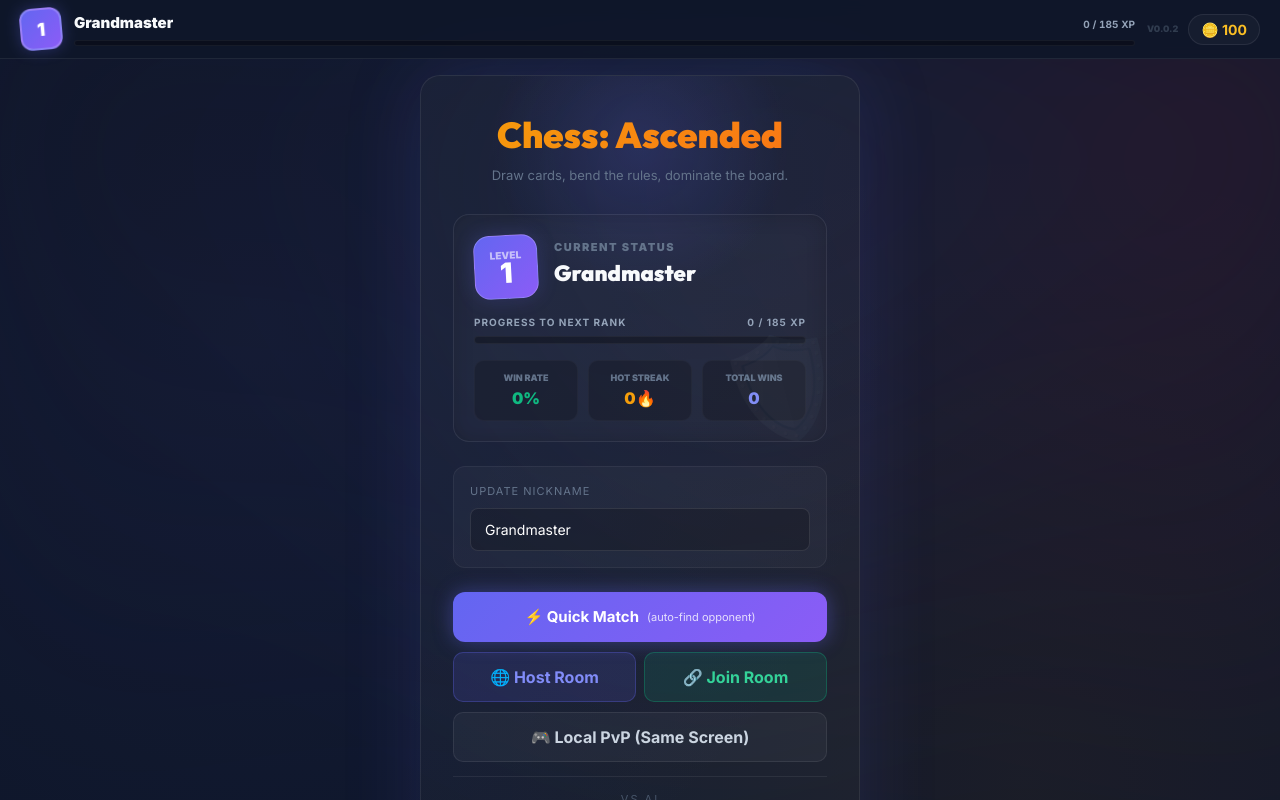
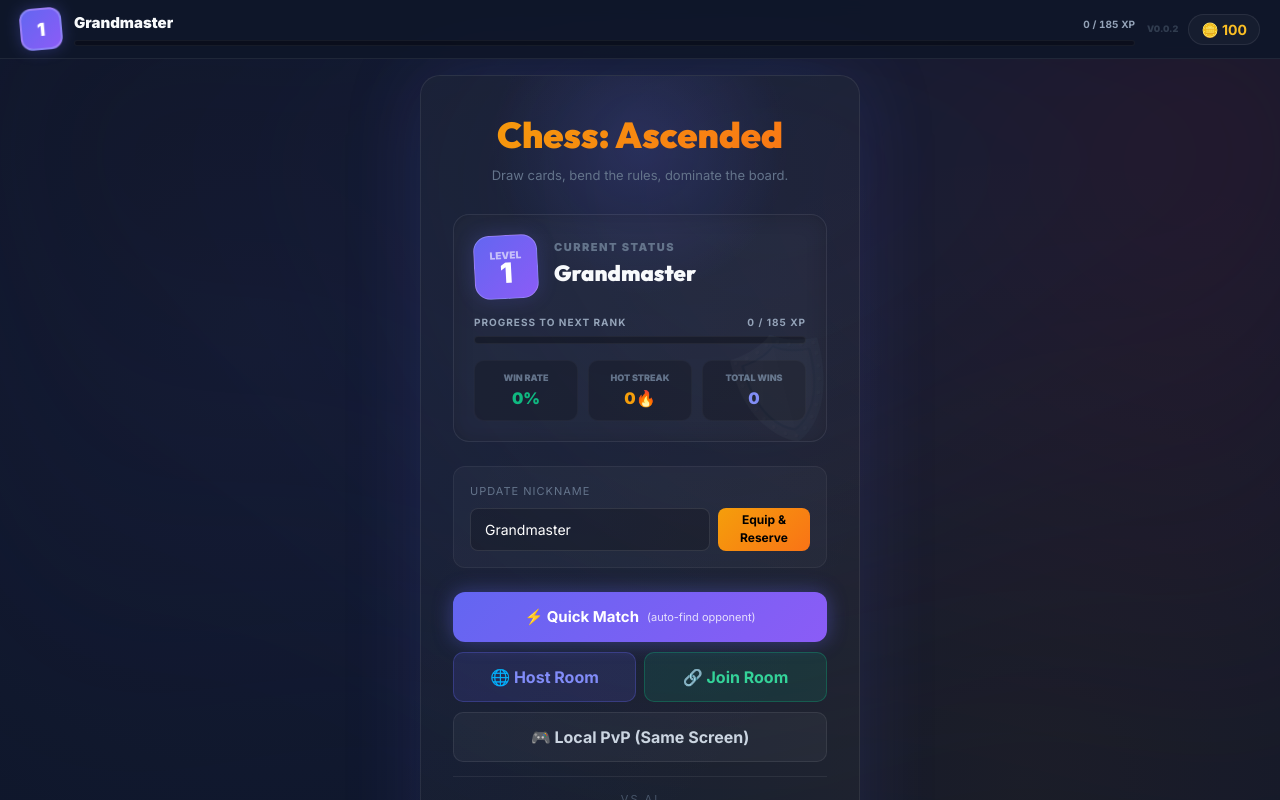
Before and after one commit to iamhimhehe2-cyber/iamhimhehe2-cyber.github.io, a React (Vite) app: page / in a window 1280 px wide. Shown: the top 800 px of the page. Built offline with nearby package versions, Linux system fonts and the light colour scheme.

Commit message:
Implement global username reservation and Equip Name system

```diff
--- a/src/App.jsx
+++ b/src/App.jsx
@@ -12,7 +12,7 @@ import Environment from './components/Environment';
 import Quests from './components/Quests';
 import { createInitialState, executeMove, drawCard } from './chess-engine/engine';
 import { getAIMove } from './chess-engine/ai';
-import { loadProfile, saveProfile, awardXP, XP_REWARDS, setUsername, getTitle, getTitleColor, getWinRate, getXPForLevel, getXPForNextLevel, updateQuestProgress } from './store/profile';
+import { loadProfile, saveProfile, awardXP, XP_REWARDS, setUsername, getTitle, getTitleColor, getWinRate, getXPForLevel, getXPForNextLevel, updateQuestProgress, addReservedName } from './store/profile';
 
 // ── Quick Match slot helpers ──────────────────────────────────────────────────
 const QM_TOTAL = 10; // Low amount to ensure players actually match
@@ -37,12 +37,23 @@ export default function App() {
   const [quickMatchMsg, setQuickMatchMsg] = useState('');
   const [networkErrorMsg, setNetworkErrorMsg] = useState('');
   const [opponentProfile, setOpponentProfile] = useState(null);
+  const [isReserving, setIsReserving] = useState(false);
   const mqttClientRef = useRef(null);
   const publishTopicRef = useRef('');
 
   // Force update document title for verification
   useEffect(() => {
     document.title = `Chess: Ascended V0.0.2 | ${getTitle(profile)}`;
+
+    // Announce reserved name on start to refresh registry
+    if (profile.nameGold && profile.reservedName) {
+      const client = mqtt.connect(BROKER_URL);
+      client.on('connect', () => {
+        client.publish(`chess-ascended/registry/${profile.reservedName.toLowerCase()}`,
+          JSON.stringify({ uid: profile.uid }), { retain: true });
+        setTimeout(() => client.end(), 2000);
+      });
+    }
   }, [profile]);
 
   // Award XP when the game ends
@@ -153,6 +164,18 @@ export default function App() {
         const data = JSON.parse(message.toString());
         if (data?.type === 'IDENTITY') {
           setOpponentProfile(data.profile);
+
+          // Learn reserved name if opponent has it
+          if (data.profile.nameGold) {
+            let updated = addReservedName(profile, data.profile.username);
+            // Handle conflict
+            if (data.profile.username.toLowerCase() === profile.username.toLowerCase() && !profile.nameGold) {
+              updated = setUsername(updated, `Guest_${Math.floor(Math.random()*9000)+1000}`);
+              setNetworkErrorMsg(`Name "${data.profile.username}" is reserved by its owner!`);
+            }
+            setProfile(updated);
+          }
+
           setConnectionStatus('connected');
           setGameMode('online'); setPlayerColor('w');
 
@@ -160,7 +183,8 @@ export default function App() {
             type: 'IDENTITY',
             profile: {
               username: profile.username, level: profile.level, wins: profile.wins,
-              totalGames: profile.totalGames, winStreak: profile.winStreak, activeEffect: profile.activeEffect
+              totalGames: profile.totalGames, winStreak: profile.winStreak, activeEffect: profile.activeEffect,
+              nameGold: profile.nameGold
             }
           }));
           client.publish(topicHost, JSON.stringify(createInitialState()));
@@ -198,7 +222,8 @@ export default function App() {
         type: 'IDENTITY',
         profile: {
           username: profile.username, level: profile.level, wins: profile.wins,
-          totalGames: profile.totalGames, winStreak: profile.winStreak, activeEffect: profile.activeEffect
+          totalGames: profile.totalGames, winStreak: profile.winStreak, activeEffect: profile.activeEffect,
+          nameGold: profile.nameGold
         }
       }));
       setConnectionStatus('connected');
@@ -211,6 +236,14 @@ export default function App() {
         const data = JSON.parse(message.toString());
         if (data?.type === 'IDENTITY') {
           setOpponentProfile(data.profile);
+          if (data.profile.nameGold) {
+            let updated = addReservedName(profile, data.profile.username);
+            if (data.profile.username.toLowerCase() === profile.username.toLowerCase() && !profile.nameGold) {
+              updated = setUsername(updated, `Guest_${Math.floor(Math.random()*9000)+1000}`);
+              setNetworkErrorMsg(`Name "${data.profile.username}" is reserved by its owner!`);
+            }
+            setProfile(updated);
+          }
         } else {
           setGameState(data);
         }
@@ -273,7 +306,8 @@ export default function App() {
               type: 'IDENTITY',
               profile: {
                 username: profile.username, level: profile.level, wins: profile.wins,
-                totalGames: profile.totalGames, winStreak: profile.winStreak, activeEffect: profile.activeEffect
+                totalGames: profile.totalGames, winStreak: profile.winStreak, activeEffect: profile.activeEffect,
+                nameGold: profile.nameGold
               }
             };
 
@@ -287,6 +321,14 @@ export default function App() {
         } else {
           if (data?.type === 'IDENTITY') {
             setOpponentProfile(data.profile);
+            if (data.profile.nameGold) {
+              let updated = addReservedName(profile, data.profile.username);
+              if (data.profile.username.toLowerCase() === profile.username.toLowerCase() && !profile.nameGold) {
+                updated = setUsername(updated, `Guest_${Math.floor(Math.random()*9000)+1000}`);
+                setNetworkErrorMsg(`Name "${data.profile.username}" is reserved by its owner!`);
+              }
+              setProfile(updated);
+            }
           } else {
             setGameState(data);
           }
@@ -329,6 +371,47 @@ export default function App() {
     navigate('/');
   };
 
+
+  const equipName = () => {
+    if (!profile.nameGold) {
+       setNetworkErrorMsg("You need the STARTER pack to officially reserve names!");
+       return;
+    }
+    if (profile.username.length < 3) {
+      setNetworkErrorMsg("Name too short!");
+      return;
+    }
+    setIsReserving(true);
+    setNetworkErrorMsg("Checking global void registry...");
+    const client = mqtt.connect(BROKER_URL);
+    const topic = `chess-ascended/registry/${profile.username.toLowerCase()}`;
+    let taken = false;
+
+    client.on('connect', () => {
+      client.subscribe(topic);
+      setTimeout(() => {
+        if (!taken) {
+          client.publish(topic, JSON.stringify({ uid: profile.uid }), { retain: true });
+          const updated = { ...profile, reservedName: profile.username };
+          setProfile(updated);
+          saveProfile(updated);
+          setNetworkErrorMsg("Success! Name officially equipped & reserved.");
+        }
+        setIsReserving(false);
+        client.end();
+      }, 2000);
+    });
+
+    client.on('message', (t, msg) => {
+      try {
+        const data = JSON.parse(msg.toString());
+        if (data.uid !== profile.uid) {
+          taken = true;
+          setNetworkErrorMsg(`Name "${profile.username}" is already owned by someone else!`);
+        }
+      } catch(e) {}
+    });
+  };
 
   const handleMove = (move) => {
     const next = executeMove(gameState, move);
@@ -518,7 +601,11 @@ export default function App() {
 
                 {/* Name Entry */}
                 <div style={{marginBottom:24, background:'rgba(255,255,255,0.03)', padding:16, borderRadius:12, border:'1px solid rgba(255,255,255,0.05)'}}>
-                  <p style={{fontSize:11, color:'#64748b', textTransform:'uppercase', letterSpacing:1, marginBottom:8}}>Update Nickname</p>
+                  <p style={{fontSize:11, color:'#64748b', textTransform:'uppercase', letterSpacing:1, marginBottom:8}}>
+                    Update Nickname
+                    {profile.reservedName === profile.username && <span style={{color:'#fbbf24', marginLeft:8}}>✅ RESERVED</span>}
+                  </p>
+                  <div style={{display:'flex', gap:8}}>
                     <input
                       type="text"
                       value={profile.username}
@@ -528,10 +615,23 @@ export default function App() {
                       }}
                       placeholder="Enter name..."
                       style={{
-                      width:'100%', background:'rgba(0,0,0,0.2)', border:'1px solid rgba(255,255,255,0.1)',
+                        flex:1, background:'rgba(0,0,0,0.2)', border:'1px solid rgba(255,255,255,0.1)',
                         padding:'10px 14px', borderRadius:8, color:'#fff', outline:'none', fontSize:14
                       }}
                     />
+                    <button
+                      onClick={equipName}
+                      disabled={isReserving || profile.reservedName === profile.username}
+                      style={{
+                        padding:'0 16px', borderRadius:8, border:'none', cursor:'pointer', fontWeight:'bold',
+                        background: profile.reservedName === profile.username ? 'rgba(16,185,129,0.2)' : 'linear-gradient(135deg,#f59e0b,#f97316)',
+                        color: profile.reservedName === profile.username ? '#34d399' : '#000',
+                        fontSize:12, opacity: isReserving ? 0.7 : 1
+                      }}
+                    >
+                      {isReserving ? '...' : profile.reservedName === profile.username ? 'Equipped' : 'Equip & Reserve'}
+                    </button>
+                  </div>
                 </div>
 
                 {networkErrorMsg && (
--- a/src/components/Dashboard.jsx
+++ b/src/components/Dashboard.jsx
@@ -35,7 +35,9 @@ export default function Dashboard({ color, state, onDrawCard, isPlayer, playerIn
       <div className="flex justify-between items-start mb-6">
         <div className="flex-1 min-w-0">
           <h2 style={{ fontFamily: 'Outfit, sans-serif' }} className={`text-2xl font-black truncate tracking-tight ${color === 'w' ? 'text-slate-50' : 'text-slate-300'}`}>
-            {playerInfo?.username || (isPlayer ? (color === 'w' ? 'Grandmaster' : 'Shadow') : 'Consulting the Void...')} {isPlayer ? '👑' : ''}
+            {playerInfo?.username || (isPlayer ? (color === 'w' ? 'Grandmaster' : 'Shadow') : 'Consulting the Void...')}
+            {playerInfo?.nameGold && <span style={{fontSize:16, marginLeft:4, verticalAlign:'middle', filter:'drop-shadow(0 0 5px #fbbf24)'}}>🛡️</span>}
+            {isPlayer ? ' 👑' : ''}
           </h2>
           {title && (
             <div style={{
--- a/src/components/ProfileBar.jsx
+++ b/src/components/ProfileBar.jsx
@@ -41,6 +41,9 @@ export default function ProfileBar({ profile }) {
                 filter:'drop-shadow(0 0 6px rgba(251,191,36,0.4))'
               } : { color:'#f8fafc' })
             }}>{profile.username}</span>
+            {profile.nameGold && (
+              <span title="Verified Creator" style={{fontSize:14, filter:'drop-shadow(0 0 4px #fbbf24)'}}>🛡️</span>
+            )}
             {title && (
               <span style={{
                 fontSize: 10, fontWeight: 900, textTransform: 'uppercase', letterSpacing: 1.5,
--- a/src/store/profile.js
+++ b/src/store/profile.js
@@ -86,7 +86,10 @@ function defaultProfile() {
     questProgress: {},       // { questId: currentProgress }
     dailyQuestIds: [],       // Current 5 quests
     lastQuestReset: null,    // Date string
-    completedQuests: []      // Completed permanent quest IDs
+    completedQuests: [],     // Completed permanent quest IDs
+    globallyReservedNames: [], // Names learned from other STARTER claimants
+    uid: Math.random().toString(36).substring(2, 12),
+    reservedName: null       // The name this user has officially "Equipped"
   };
 }
 
@@ -97,6 +100,9 @@ export function loadProfile() {
     if (!parsed.ownedBoards) parsed.ownedBoards = ['classic'];
     if (!parsed.activeBoard) parsed.activeBoard = 'classic';
     if (!parsed.redeemedCodes) parsed.redeemedCodes = [];
+    if (!parsed.globallyReservedNames) parsed.globallyReservedNames = [];
+    if (!parsed.uid) parsed.uid = Math.random().toString(36).substring(2, 12);
+    if (!parsed.reservedName) parsed.reservedName = null;
     return raw ? { ...defaultProfile(), ...parsed } : defaultProfile();
   } catch { return defaultProfile(); }
 }
@@ -239,10 +245,26 @@ const RESERVED_NAMES = ['original', 'iamhimhehe'];
 
 export function isNameReserved(name, profile) {
   const lower = name.trim().toLowerCase();
-  if (!RESERVED_NAMES.includes(lower)) return false;
-  // Allow if this profile has already redeemed ORIGINAL
+  const dynamic = profile.globallyReservedNames || [];
+
+  // If it's the user's own reserved name, it's not reserved for THEM
+  if (profile.reservedName && profile.reservedName.toLowerCase() === lower) return false;
+
+  if (!RESERVED_NAMES.includes(lower) && !dynamic.includes(lower)) return false;
+  // Allow if this profile has already redeemed ORIGINAL or STARTER
   if (profile.nameGold) return false;
   return true;
+}
+
+export function addReservedName(profile, name) {
+  const lower = name.trim().toLowerCase();
+  const current = profile.globallyReservedNames || [];
+  if (current.includes(lower)) return profile;
+  if (RESERVED_NAMES.includes(lower)) return profile;
+
+  const updated = { ...profile, globallyReservedNames: [...current, lower] };
+  saveProfile(updated);
+  return updated;
 }
 
 export function setUsername(profile, name) {
```
Lines whose indentation alone changed are shown as unchanged.
